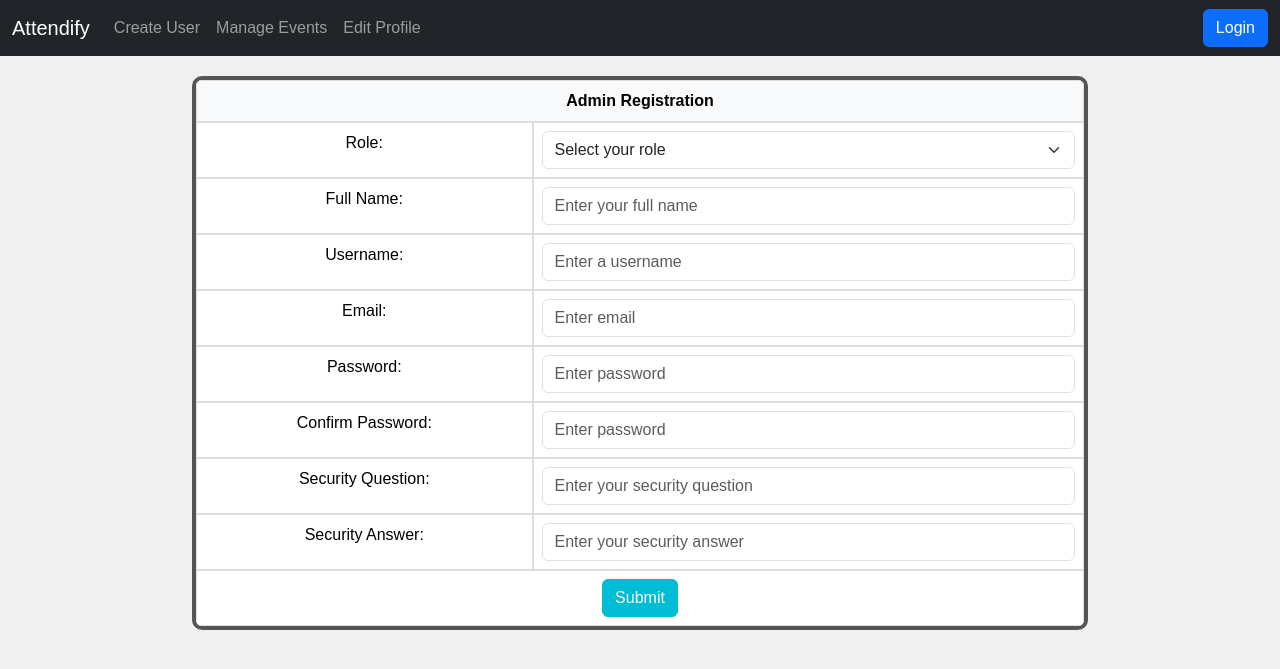
After one commit to jhartne12/attendify, a PHP site: page /admin_register_debug.php in a window 1280 px wide. The commit adds this page. Shown: the top 669 px of the page. Run offline with PHP 8.4, Linux system fonts and the light colour scheme.

Commit message:
Add a add user Debug Page + Show notifications only if user is logged in.

```diff
--- a/LogInPage.php
+++ b/LogInPage.php
@@ -111,6 +111,8 @@ if ($_SERVER["REQUEST_METHOD"] == "POST") {
                 <br>
             <div class="text-center">
                 <a href="registration.php" class="btn btn-success ms-2">Not a Member? Register</a>
+                <br>
+                <br>
                 <a href="forgotPassword.php" class="btn btn-warning ms-2">Forgot Password?</a>
             </div>
         </form>
--- /dev/null
+++ b/admin_register_debug.php
@@ -0,0 +1,136 @@
+<?php
+session_start();
+?>
+<!DOCTYPE html>
+<html lang="en">
+    <head>
+        <meta charset="UTF-8">
+        <meta name="viewport" content="width=device-width, initial-scale=1.0">
+        <title>Admin Registration - Attendify</title>
+        <link href="https://cdn.jsdelivr.net/npm/bootstrap@5.3.3/dist/css/bootstrap.min.css" rel="stylesheet">
+        <script src="https://cdn.jsdelivr.net/npm/bootstrap@5.3.3/dist/js/bootstrap.bundle.min.js"></script>
+        <link rel="stylesheet" type="text/css" href="style.css">
+    </head>
+    <body>
+        <nav class="navbar navbar-expand-sm navbar-dark bg-dark">
+            <div class="container-fluid">
+                <a class="navbar-brand" href="index.php">Attendify</a>
+                <button class="navbar-toggler" type="button" data-bs-toggle="collapse" data-bs-target="#mynavbar">
+                    <span class="navbar-toggler-icon"></span>
+                </button>
+                <div class="collapse navbar-collapse" id="mynavbar">
+                    <ul class="navbar-nav me-auto">
+                        <li class="nav-item">
+                            <a class="nav-link" href="admin_register.php">Create User</a>
+                        </li>
+                        <li class="nav-item">
+                            <a class="nav-link" href="admin_events.php">Manage Events</a>
+                        </li>
+                        <li class="nav-item">
+                            <a class="nav-link" href="admin_profileinfo.php">Edit Profile</a>
+                        </li>
+                    </ul>
+                    <?php if (isset($_SESSION['username'])): ?>
+                        <a href="welcome_<?php echo $_SESSION['role']; ?>.php" class="btn btn-primary">Welcome <?php echo htmlspecialchars($_SESSION['role']); ?>, <?php echo htmlspecialchars($_SESSION['username']); ?></a>
+                        <a href="logout.php" class="btn btn-danger ms-2">Logout</a>
+                    <?php else: ?>
+                        <a href="LogInPage.php" class="btn btn-primary">Login</a>
+                    <?php endif; ?>
+                </div>
+            </div>
+        </nav>
+
+        <div class="registration-container">
+            <form action="admin_register_action.php" method="POST">
+                <table class="table registration-table table-bordered">
+                    <thead>
+                        <tr>
+                            <th colspan="2">Admin Registration</th>
+                        </tr>
+                    </thead>
+                    <tbody>
+                        <tr>
+                            <td><label for="role" class="form-label">Role:</label></td>
+                            <td>
+                                <select class="form-select" name="role" id="role" required>
+                                    <option value="" disabled selected>Select your role</option>
+                                    <option value="Attendee">Attendee</option>
+                                    <option value="Organizer">Organizer</option>
+                                    <option value="Admin">Admin</option>
+                                </select>
+                            </td>
+                        </tr>
+
+                        <tr>
+                            <td><label for="name" class="form-label">Full Name:</label></td>
+                            <td><input type="text" class="form-control" id="name" placeholder="Enter your full name" name="name" required></td>
+                        </tr>
+
+                        <tr>
+                            <td><label for="username" class="form-label">Username:</label></td>
+                            <td><input type="text" class="form-control" id="username" placeholder="Enter a username" name="username" required></td>
+                        </tr>
+
+                        <tr>
+                            <td><label for="email" class="form-label">Email:</label></td>
+                            <td><input type="email" class="form-control" id="email" placeholder="Enter email" name="email" required></td>
+                        </tr>
+
+                        <tr>
+                            <td><label for="password" class="form-label">Password:</label></td>
+                            <td><input type="password" class="form-control" id="password" placeholder="Enter password" name="password" required></td>
+                        </tr>
+
+                        <tr>
+                            <td><label for="passwd2" class="form-label">Confirm Password:</label></td>
+                            <td><input type="password" class="form-control" id="passwd2" placeholder="Enter password" name="passwd2" required></td>
+                        </tr>
+
+                        <tr>
+                            <td><label for="security-question" class="form-label">Security Question:</label></td>
+                            <td><input type="text" class="form-control" id="security-question" placeholder="Enter your security question" name="security_question" required></td>
+                        </tr>
+
+                        <tr>
+                            <td><label for="security-answer" class="form-label">Security Answer:</label></td>
+                            <td><input type="text" class="form-control" id="security-answer" placeholder="Enter your security answer" name="security_answer" required></td>
+                        </tr>
+
+                        <tr>
+                            <td colspan="2" class="text-center">
+                                <button type="submit" class="btn btn-primary">Submit</button>
+                            </td>
+                        </tr>
+                    </tbody>
+                </table>
+            </form>
+        </div>
+        <script>
+            document.addEventListener("DOMContentLoaded", function () {
+            const password = document.getElementById("password");
+            const passwd2 = document.getElementById("passwd2");
+            const submitButton = document.querySelector("button[type='submit']");
+            const passwordError = document.createElement("small");
+
+            passwordError.style.color = "red";
+            passwd2.insertAdjacentElement("afterend", passwordError);
+
+            function validatePasswordMatch() {
+                if (password.value.length < 8) {
+                    passwordError.textContent = "Password is less than 8 characters!";
+                    submitButton.disabled = true;
+                } else if (passwd2.value !== password.value) {
+                    passwordError.textContent = "Passwords do not match!";
+                    submitButton.disabled = true;
+                } else {
+                    passwordError.textContent = "";
+                    submitButton.disabled = false;
+                }
+            }
+
+            password.addEventListener("input", validatePasswordMatch);
+            passwd2.addEventListener("input", validatePasswordMatch);
+                });
+        </script>
+    </body>
+</html>
--- a/event_action.php
+++ b/event_action.php
@@ -8,7 +8,7 @@ require "DBConnect.php";
     <head>
         <meta charset="UTF-8">
         <meta name="viewport" content="width=device-width, initial-scale=1.0">
-        <title>Registration</title>
+        <title>Event Creation - Attendify</title>
         <link href="https://cdn.jsdelivr.net/npm/bootstrap@5.3.3/dist/css/bootstrap.min.css" rel="stylesheet">
         <script src="https://cdn.jsdelivr.net/npm/bootstrap@5.3.3/dist/js/bootstrap.bundle.min.js"></script>
         <link href="style.css" rel="stylesheet" type="text/css">
@@ -39,6 +39,7 @@ require "DBConnect.php";
             </div>
         </nav>
 
+        <div class="text-center mt-5">
 <?php
 if (!isset($_SESSION['username']) || $_SESSION['role'] != 'organizer') {
     header('Location: index.php');
@@ -97,5 +98,6 @@ if (modifyDB($sql2)) {
         </script>";
 }
 ?>
+</div>
 </body>
 </html>
--- a/signup_event.php
+++ b/signup_event.php
@@ -19,11 +19,9 @@ include 'DBConnect.php';
     <nav class="navbar navbar-expand-sm navbar-dark bg-dark">
         <div class="container-fluid">
             <a class="navbar-brand" href="index.php">Attendify</a>
-            <button class="navbar-toggler" type="button" data-bs-toggle="collapse" data-bs-target="#mynavbar">
-                <span class="navbar-toggler-icon"></span>
-            </button>
             <div class="collapse navbar-collapse" id="mynavbar">
                 <ul class="navbar-nav me-auto">
+                    <?php if (isset($_SESSION['username']) && ($_SESSION['role'] === 'attendee' || $_SESSION['role'] === 'organizer')): ?>
                         <li class="nav-item dropdown">
                             <a class="nav-link dropdown-toggle" href="#" id="notificationDropdown" role="button" data-bs-toggle="dropdown" aria-expanded="false" onclick="markAllAsRead()">
                                 Notifications
@@ -33,6 +31,7 @@ include 'DBConnect.php';
                                 <li><a class="dropdown-item text-muted" href="#">Loading...</a></li>
                             </ul>
                         </li>
+                    <?php endif; ?>
                     <li class="nav-item">
                         <a class="nav-link" href="index.php">Event Register</a>
                     </li>
```
Also changed, not shown: admin_register_action_debug.php (added, +128 -0 lines), event.php (+3 -4 lines), index.php (+56 -2 lines), welcome_attendee.php (+5 -4 lines), welcome_organizer.php (+5 -4 lines). Lines whose indentation alone changed are shown as unchanged.
